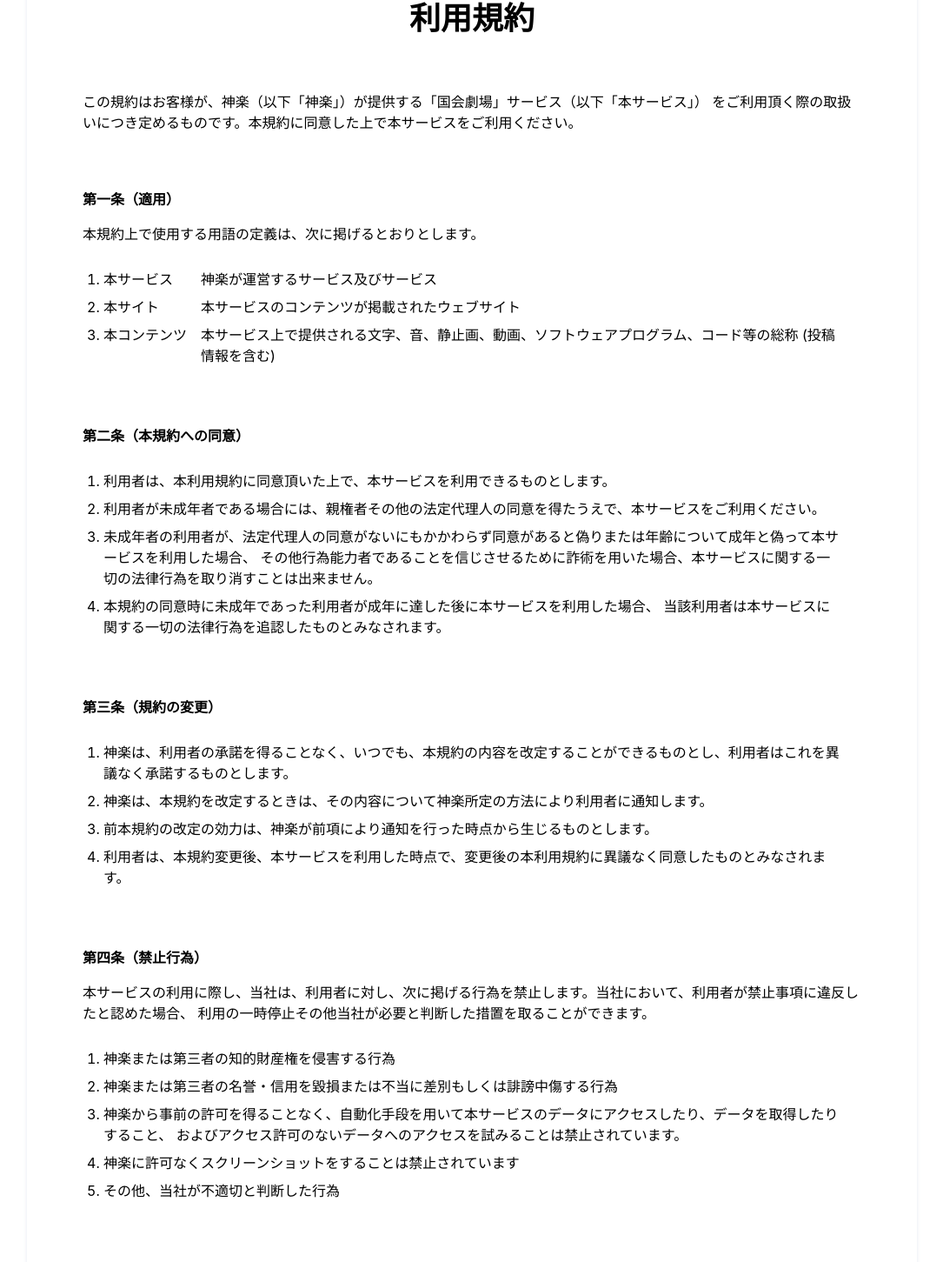
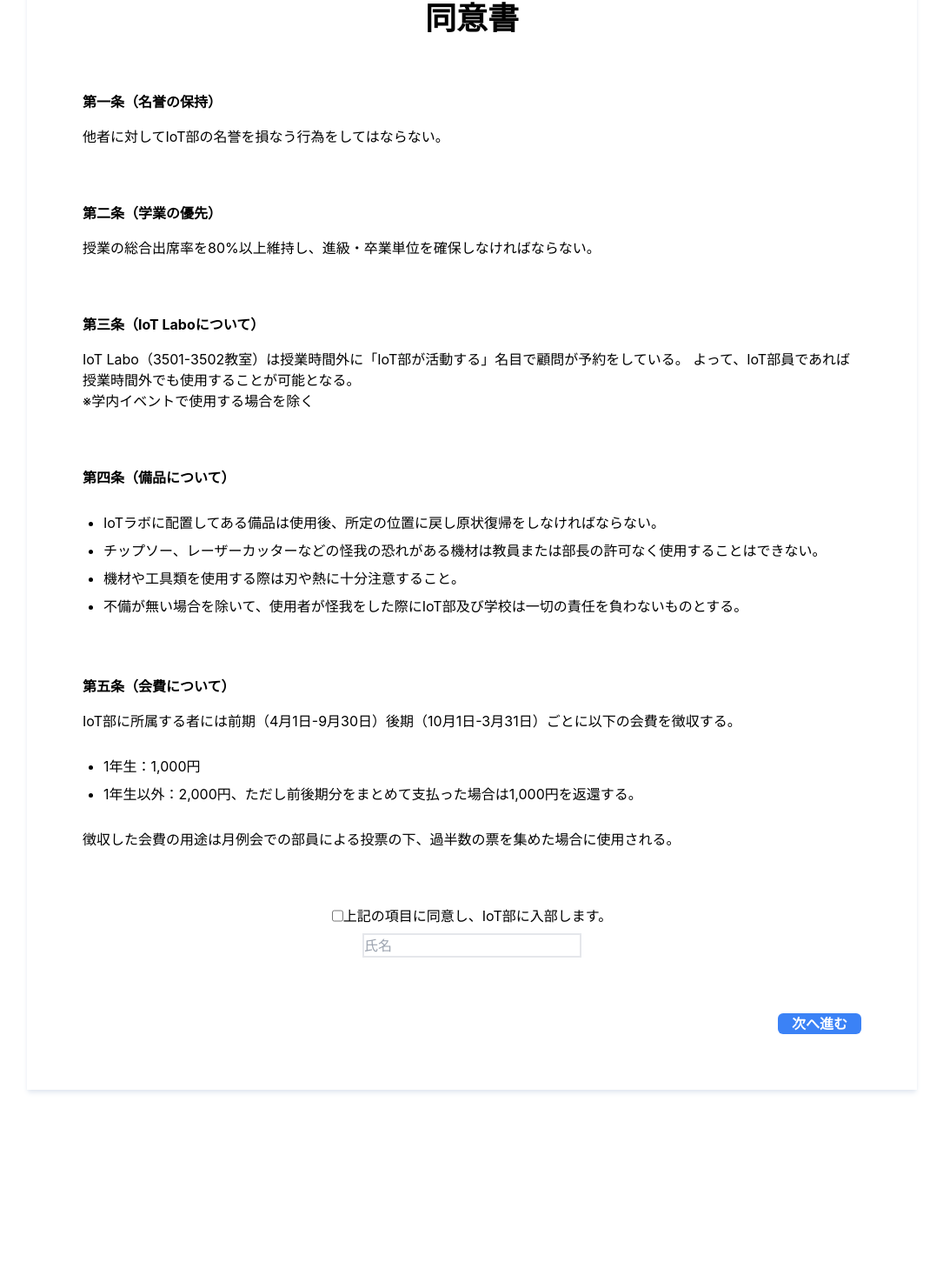
Before and after one commit to ecc-discord-bot/admin-screen, a React (Create React App) app: page / in a window 1280 px wide. Shown: the part 127-1578 px from the top of the page at 87% size, without its empty margins (97-1182 px from the left). After the commit the page ends 1444 px from the top, so only its background shows below. Built offline with nearby package versions, Linux system fonts and the light colour scheme.

Commit message:
[add]同意書作成

```diff
--- a/src/pages/terms.tsx
+++ b/src/pages/terms.tsx
@@ -9,163 +9,91 @@
   return (
     <section className="font-meiryo flex justify-center">
       <div className="text-custom-black mx-[10%] my-[5%] w-10/12 bg-white p-[5%] shadow-md shadow-slate-200">
-        <h1 className="mb-16 text-center text-4xl font-bold">利用規約</h1>
-        <p>
-          この規約はお客様が、神楽（以下「神楽」）が提供する「国会劇場」サービス（以下「本サービス」）
-          をご利用頂く際の取扱いにつき定めるものです。本規約に同意した上で本サービスをご利用ください。
-        </p>
+        <h1 className="mb-16 text-center text-4xl font-bold">同意書</h1>
         {/* 第1条 */}
         <section>
-          <h2 className="mb-4 mt-16 font-bold">第一条（適用）</h2>
-          <p>本規約上で使用する用語の定義は、次に掲げるとおりとします。</p>
-          <ol className="m-6 list-outside list-decimal">
-            <li className="py-1">
-              <div className="flex items-start">
-                <p className="min-w-[7em]">本サービス</p>
-                <span className="whitespace-pre-line">
-                  神楽が運営するサービス及びサービス
-                </span>
-              </div>
-            </li>
-            <li className="py-1">
-              <div className="flex items-start">
-                <div className="min-w-[7em]">本サイト</div>
-                <span className="whitespace-pre-line">
-                  本サービスのコンテンツが掲載されたウェブサイト
-                </span>
-              </div>
-            </li>
-            <li className="py-1">
-              <div className="flex items-start">
-                <span className="min-w-[7em]">本コンテンツ</span>
-                <span className="whitespace-pre-line">
-                  本サービス上で提供される文字、音、静止画、動画、ソフトウェアプログラム、コード等の総称
-                  (投稿情報を含む)
-                </span>
-              </div>
-            </li>
-          </ol>
+          <h2 className="mb-4 mt-16 font-bold">第一条（名誉の保持）</h2>
+          <p>他者に対してIoT部の名誉を損なう行為をしてはならない。</p>
         </section>
         {/* 第2条 */}
         <section>
-          <h2 className="mb-4 mt-16 font-bold">第二条（本規約への同意）</h2>
-          <ol className="m-6 list-outside list-decimal">
+          <h2 className="mb-4 mt-16 font-bold">第二条（学業の優先）</h2>
+          <p>授業の総合出席率を80%以上維持し、進級・卒業単位を確保しなければならない。</p>
+        </section>
+        {/* 第3条 */}
+        <section>
+          <h2 className="mb-4 mt-16 font-bold">第三条（IoT Laboについて）</h2>
+          <p>
+            IoT Labo（3501-3502教室）は授業時間外に「IoT部が活動する」名目で顧問が予約をしている。
+            よって、IoT部員であれば授業時間外でも使用することが可能となる。
+          </p>
+          <p>※学内イベントで使用する場合を除く</p>
+        </section>
+        {/* 第4条 */}
+        <section>
+          <h2 className="mb-4 mt-16 font-bold">第四条（備品について）</h2>
+          <ol className="m-6 list-outside list-disc">
             <li className="py-1">
               <div className="flex items-start">
                 <span className="whitespace-pre-line">
-                  利用者は、本利用規約に同意頂いた上で、本サービスを利用できるものとします。
+                  IoTラボに配置してある備品は使用後、所定の位置に戻し原状復帰をしなければならない。
                 </span>
               </div>
             </li>
             <li className="py-1">
               <div className="flex items-start">
                 <span className="whitespace-pre-line">
-                  利用者が未成年者である場合には、親権者その他の法定代理人の同意を得たうえで、本サービスをご利用ください。
+                  チップソー、レーザーカッターなどの怪我の恐れがある機材は教員または部長の許可なく使用することはできない。
                 </span>
               </div>
             </li>
             <li className="py-1">
               <div className="flex items-start">
                 <span className="whitespace-pre-line">
-                  未成年者の利用者が、法定代理人の同意がないにもかかわらず同意があると偽りまたは年齢について成年と偽って本サービスを利用した場合、
-                  その他行為能力者であることを信じさせるために詐術を用いた場合、本サービスに関する一切の法律行為を取り消すことは出来ません。
+                  機材や工具類を使用する際は刃や熱に十分注意すること。
                 </span>
               </div>
             </li>
             <li className="py-1">
               <div className="flex items-start">
                 <span className="whitespace-pre-line">
-                  本規約の同意時に未成年であった利用者が成年に達した後に本サービスを利用した場合、
-                  当該利用者は本サービスに関する一切の法律行為を追認したものとみなされます。
+                  不備が無い場合を除いて、使用者が怪我をした際にIoT部及び学校は一切の責任を負わないものとする。
                 </span>
               </div>
             </li>
           </ol>
         </section>
-        {/* 第3条 */}
+        {/* 第5条 */}
         <section>
-          <h2 className="mb-4 mt-16 font-bold">第三条（規約の変更）</h2>
-          <ol className="m-6 list-outside list-decimal">
+          <h2 className="mb-4 mt-16 font-bold">第五条（会費について）</h2>
+          <p>IoT部に所属する者には前期（4月1日-9月30日）後期（10月1日-3月31日）ごとに以下の会費を徴収する。</p>
+          <ol className="m-6 list-outside list-disc">
             <li className="py-1">
                 <div className="flex items-start">
                   <span className="whitespace-pre-line">
-                  神楽は、利用者の承諾を得ることなく、いつでも、本規約の内容を改定することができるものとし、利用者はこれを異議なく承諾するものとします。
+                    1年生：1,000円
                   </span>
                 </div>
               </li>
               <li className="py-1">
                 <div className="flex items-start">
                   <span className="whitespace-pre-line">
-                  神楽は、本規約を改定するときは、その内容について神楽所定の方法により利用者に通知します。
-                </span>
-              </div>
-            </li>
-            <li className="py-1">
-              <div className="flex items-start">
-                <span className="whitespace-pre-line">
-                  前本規約の改定の効力は、神楽が前項により通知を行った時点から生じるものとします。
-                </span>
-              </div>
-            </li>
-            <li className="py-1">
-              <div className="flex items-start">
-                <span className="whitespace-pre-line">
-                  利用者は、本規約変更後、本サービスを利用した時点で、変更後の本利用規約に異議なく同意したものとみなされます。
+                    1年生以外：2,000円、ただし前後期分をまとめて支払った場合は1,000円を返還する。
                   </span>
                 </div>
               </li>
           </ol>
-        </section>
-        {/* 第4条 */}
-        <section>
-          <h2 className="mb-4 mt-16 font-bold">第四条（禁止行為）</h2>
-          <p>
-            本サービスの利用に際し、当社は、利用者に対し、次に掲げる行為を禁止します。当社において、利用者が禁止事項に違反したと認めた場合、
-            利用の一時停止その他当社が必要と判断した措置を取ることができます。
-          </p>
-          <ol className="m-6 list-outside list-decimal">
-            <li className="py-1">
-              <div className="flex items-start">
-                <span className="whitespace-pre-line">
-                  神楽または第三者の知的財産権を侵害する行為
-                </span>
-              </div>
-            </li>
-            <li className="py-1">
-              <div className="flex items-start">
-                <span className="whitespace-pre-line">
-                  神楽または第三者の名誉・信用を毀損または不当に差別もしくは誹謗中傷する行為
-                </span>
-              </div>
-            </li>
-            <li className="py-1">
-              <div className="flex items-start">
-                <span className="whitespace-pre-line">
-                  神楽から事前の許可を得ることなく、自動化手段を用いて本サービスのデータにアクセスしたり、データを取得したりすること、
-                  およびアクセス許可のないデータへのアクセスを試みることは禁止されています。
-                </span>
-              </div>
-            </li>
-            <li className="py-1">
-              <div className="flex items-start">
-                <span className="whitespace-pre-line">
-                  神楽に許可なくスクリーンショットをすることは禁止されています
-                </span>
-              </div>
-            </li>
-            <li className="py-1">
-              <div className="flex items-start">
-                <span className="whitespace-pre-line">
-                  その他、当社が不適切と判断した行為
-                </span>
-              </div>
-            </li>
-          </ol>
+          <p>徴収した会費の用途は月例会での部員による投票の下、過半数の票を集めた場合に使用される。</p>
         </section>
         <section className="mt-16 flex justify-center">
-          なまえいれろ
-          <button>同意</button>
-          <button>やだ</button>
+          <input type="checkbox" className="accent-blue-500"></input>
+          <a>上記の項目に同意し、IoT部に入部します。</a>
+        </section>
+        <section className="mt-2 flex justify-center">
+          <input type="text" placeholder="氏名" className="border-2"></input>
+        </section>
+        <section className="mt-16 flex justify-end">
+          <button className="w-24 rounded-md font-bold bg-blue-500 text-white">次へ進む</button>
         </section>
       </div>
     </section>
```
Lines whose indentation alone changed are shown as unchanged.
